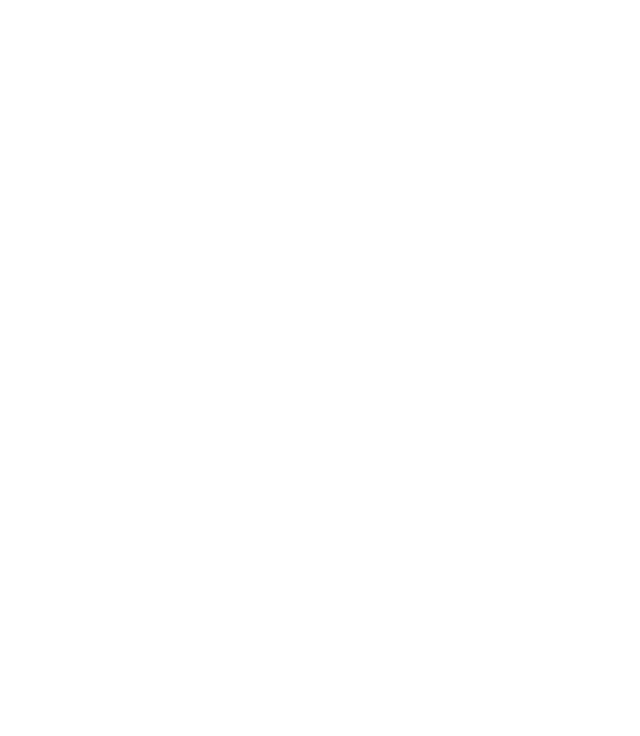
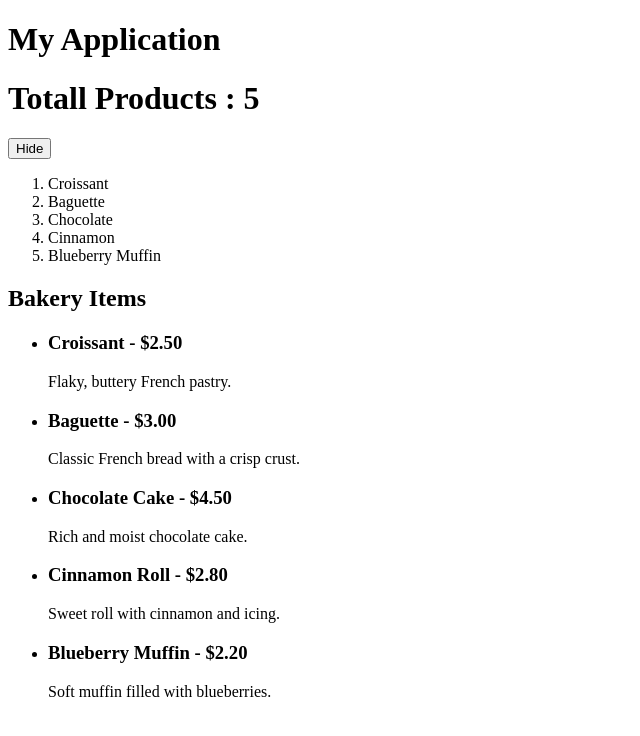
Before and after one commit to Irham-AbuHamid/React-Test, a React (Vite) app in the folder my-app/: page / in a window 1280 px wide. Shown: the top 736 px of the page, without its empty margins (0-640 px from the left). Built offline with nearby package versions, Linux system fonts and the light colour scheme.

Commit message:
Refactor App component: replace PersonList with ProductLists and Products components

```diff
--- a/my-app/src/App.jsx
+++ b/my-app/src/App.jsx
@@ -1,11 +1,15 @@
 import Header from "./components/Header.jsx";
-import PersonList from "./components/PersonList.jsx";
+import ProductLists from "./components/ProductLists.jsx";
+import Products from "./components/Products.jsx";
 
 function App() {
-  <>
-    <Header />
-    <PersonList />
-  </>;
+  return (
+    <>
+      <Header />
+      <ProductLists />
+      <Products />
+    </>
+  );
 }
 
 export default App;
--- a/my-app/src/components/PersonList.jsx
+++ /dev/null
@@ -1,22 +0,0 @@
-import { useState } from "react";
-
-function PersonList() {
-  const [data, setData] = useState([
-    { id: 1, name: "AbuHamid", gender: "Man" },
-    { id: 2, name: "Farah", gender: "Girl" },
-    { id: 3, name: "Sir", gender: "Man" },
-  ]);
-  const [show, setShow] = useState(true);
-  return (
-    <div>
-      <h1>Totall People : {data.length}</h1>
-      <button onClick={() => setShow(!show)}>{show ? "Hide" : "Show"}</button>
-      <ol>
-        {show &&
-          data.map((person) => <li key={person.id}>Name: {person.name}</li>)}
-      </ol>
-    </div>
-  );
-}
-
-export default PersonList;
--- /dev/null
+++ b/my-app/src/components/ProductLists.jsx
@@ -0,0 +1,23 @@
+import { useState } from "react";
+
+function ProductLists() {
+  const [data, setData] = useState([
+    { id: 1, name: "Croissant" },
+    { id: 2, name: "Baguette" },
+    { id: 3, name: "Chocolate" },
+    { id: 3, name: "Cinnamon" },
+    { id: 3, name: "Blueberry Muffin" },
+  ]);
+  const [show, setShow] = useState(true);
+  return (
+    <div>
+      <h1>Totall Products : {data.length}</h1>
+      <button onClick={() => setShow(!show)}>{show ? "Hide" : "Show"}</button>
+      <ol>
+        {show && data.map((person) => <li key={person.id}>{person.name}</li>)}
+      </ol>
+    </div>
+  );
+}
+
+export default ProductLists;
--- /dev/null
+++ b/my-app/src/components/Products.jsx
@@ -0,0 +1,50 @@
+const bakeryItems = [
+  {
+    id: 1,
+    name: "Croissant",
+    price: 2.5,
+    description: "Flaky, buttery French pastry.",
+  },
+  {
+    id: 2,
+    name: "Baguette",
+    price: 3.0,
+    description: "Classic French bread with a crisp crust.",
+  },
+  {
+    id: 3,
+    name: "Chocolate Cake",
+    price: 4.5,
+    description: "Rich and moist chocolate cake.",
+  },
+  {
+    id: 4,
+    name: "Cinnamon Roll",
+    price: 2.8,
+    description: "Sweet roll with cinnamon and icing.",
+  },
+  {
+    id: 5,
+    name: "Blueberry Muffin",
+    price: 2.2,
+    description: "Soft muffin filled with blueberries.",
+  },
+];
+
+const Products = () => (
+  <div>
+    <h2>Bakery Items</h2>
+    <ul>
+      {bakeryItems.map((item) => (
+        <li key={item.id}>
+          <h3>
+            {item.name} - ${item.price.toFixed(2)}
+          </h3>
+          <p>{item.description}</p>
+        </li>
+      ))}
+    </ul>
+  </div>
+);
+
+export default Products;
```
